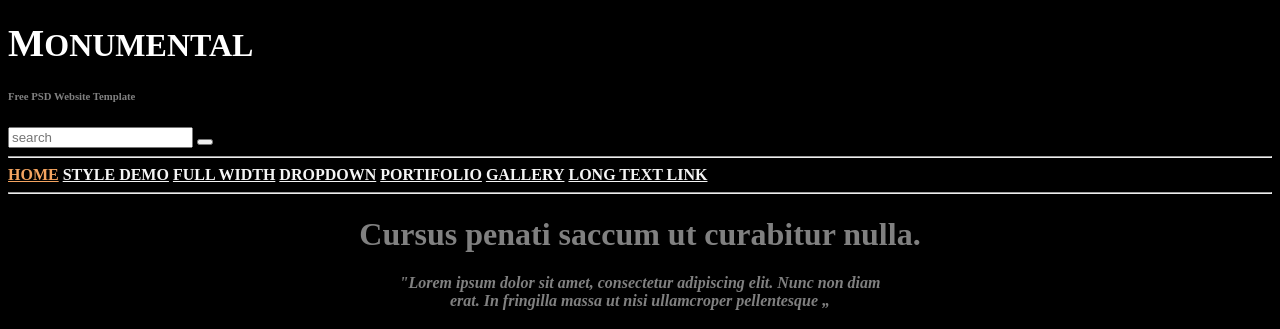
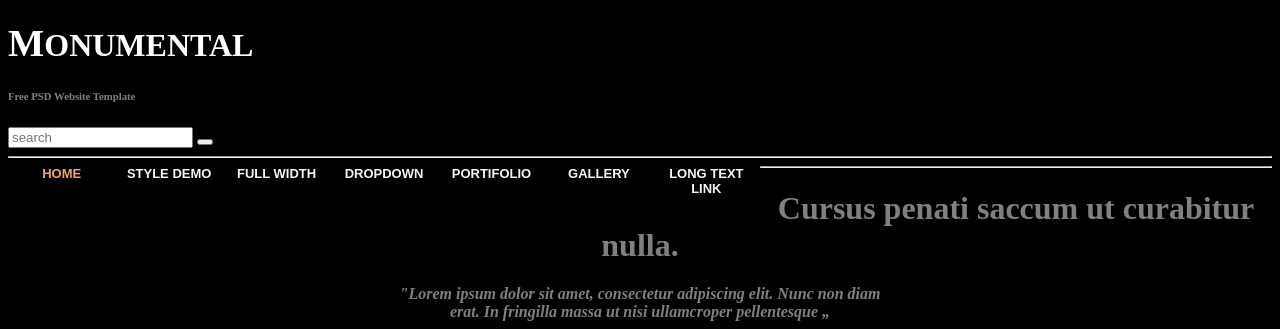
Before and after one commit to vehbirestelica/INT18_19_Gr18, a PHP site: page / in a window 1280 px wide. Shown: the top 329 px of the page. Run offline with PHP 8.4, Linux system fonts and the light colour scheme.

Commit message:
Update style3.css

```diff
--- a/style3.css
+++ b/style3.css
@@ -1,22 +1,24 @@
 .menu{
 
-width:100%:
+
+width:100%;
+
 background-color:black;
-<!--ngjyra ne background-->
+/*ngjyra ne background*/
 }
-<!--vlen vetem per clasen menu dhe atributin 'a'-->
+/* vlen vetem per clasen menu dhe atributin 'a' */
 .menu a{
 float:left;
 text-align:center;
-width:10%;
-padding:5px 5;
+font-family: Arial;
+transition: 0.3s;
+width:8.5%;
+padding:2px 5;
+     text-decoration: none;
 color:whitesmoke;
-font-size:17px;
+font-size:13px;
 
 }
 .menu a:hover{
-background-color:seagreen;
+background-color:darkgray;
 }
-.active{
-background-color:yellow;
-}
```
